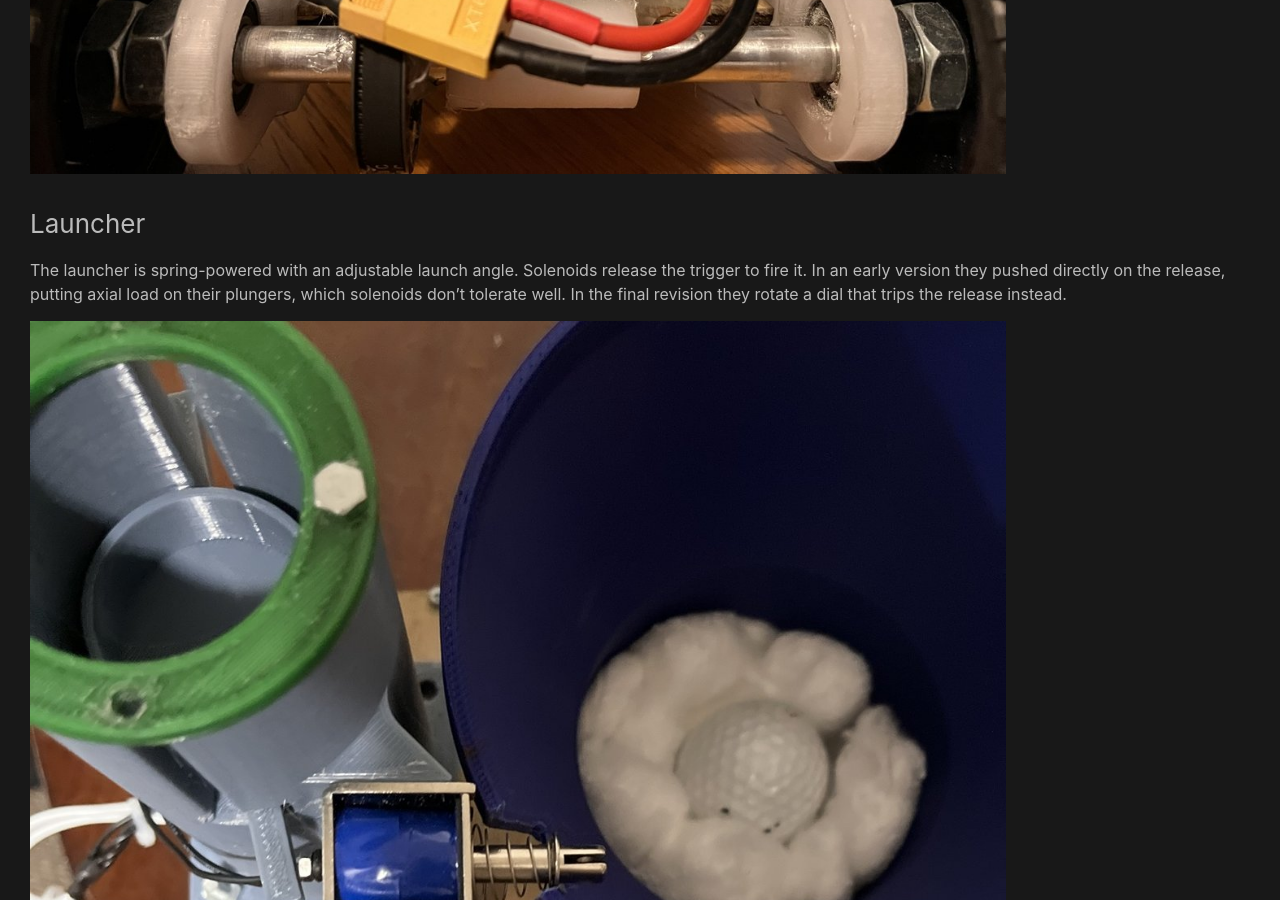
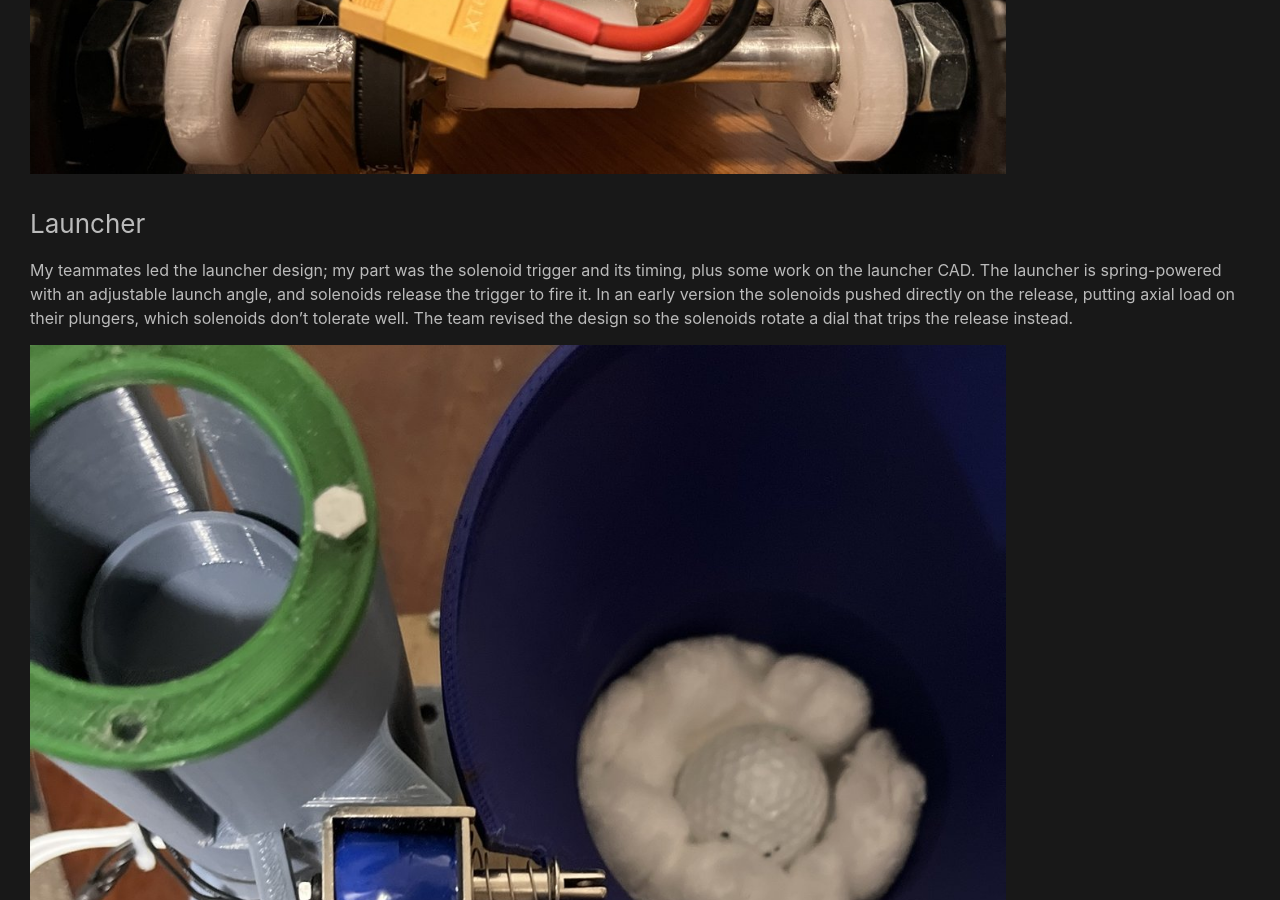
Before and after one commit to jacan20/portfolio, a Jekyll site: the page built from _posts/2024-11-01-autonomous-golf-ball-rover.md, in a window 1280 px wide and 900 px high, scrolled down 3485 px. Built offline with Jekyll 4.4.1, drawn with Linux system fonts in a browser that asks for light colours.

Commit message:
Clarify launcher credit on rover page
Co-Authored-By: Claude Opus 5.5 <noreply@anthropic.com>
Claude-Session: https://claude.ai/code/session_01KyzwqWajTaqgwRNoXRCdA9

```diff
--- a/_posts/2024-11-01-autonomous-golf-ball-rover.md
+++ b/_posts/2024-11-01-autonomous-golf-ball-rover.md
@@ -40,7 +40,7 @@ An Arduino Uno runs the whole sequence. The encoder on the drive motor tracks ho
 
 ### Launcher
 
-The launcher is spring-powered with an adjustable launch angle. Solenoids release the trigger to fire it. In an early version they pushed directly on the release, putting axial load on their plungers, which solenoids don't tolerate well. In the final revision they rotate a dial that trips the release instead.
+My teammates led the launcher design; my part was the solenoid trigger and its timing, plus some work on the launcher CAD. The launcher is spring-powered with an adjustable launch angle, and solenoids release the trigger to fire it. In an early version the solenoids pushed directly on the release, putting axial load on their plungers, which solenoids don't tolerate well. The team revised the design so the solenoids rotate a dial that trips the release instead.
 
 <img src="{{ '/Media/rover/launcher-funnel.jpg' | relative_url }}" alt="Top view of the launcher tube, the trigger solenoid, and the catch funnel with a golf ball resting in the padded cup" width="80%"/>
 
```
